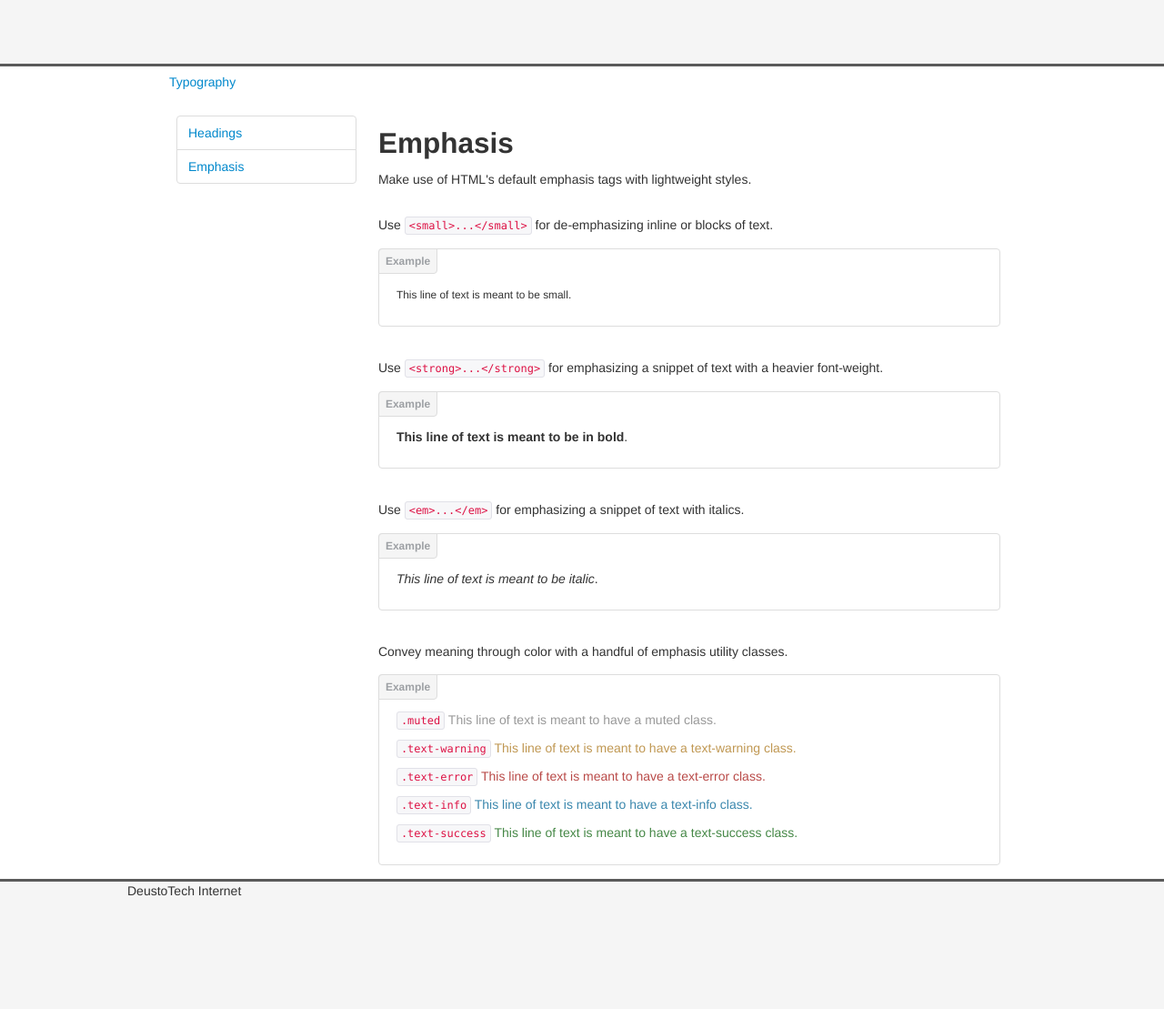
After one commit to etxahun/django-bootstrap, a Django app: a page that uses my_project/markup_app/templates/markup_app/typography/emphasis.html in a window 1280 px wide. The commit adds this page. Shown: the whole page at 91% size. Run offline with Django 3.2, Linux system fonts and the light colour scheme; parts of the project's set-up code (start-up, migrations or seed data) failed here and were passed over; some libraries are stand-ins or nearby versions.

Commit message:
markup_app/typography/emphasis.html added.

```diff
--- /dev/null
+++ b/my_project/markup_app/templates/markup_app/typography/emphasis.html
@@ -0,0 +1,48 @@
+{% extends "markup_app/typography/typography_base.html" %}
+
+<!-- Content block ↓ -->
+{% block spanwide-content %}
+
+	<h2>Emphasis</h2>
+
+	<p>
+		Make use of HTML's default emphasis tags with lightweight styles.
+	</p>
+
+	<br>
+
+    <p>Use <code>&lt;small&gt;...&lt;/small&gt;</code> for de-emphasizing inline or blocks of text.</p>
+	<div class="bs-docs-example">
+		<p><small>This line of text is meant to be small.</small></p>
+	</div>
+
+	<br>
+
+	<p>Use <code>&lt;strong&gt;...&lt;/strong&gt;</code> for emphasizing a snippet of text with a heavier font-weight.</p>
+	<div class="bs-docs-example">
+		<p><strong>This line of text is meant to be in bold</strong>.</p>
+	</div>
+
+	<br>
+
+	<p>Use <code>&lt;em&gt;...&lt;/em&gt;</code> for emphasizing a snippet of text with italics.</p>
+	<div class="bs-docs-example">
+		<p><em>This line of text is meant to be italic</em>.</p>
+	</div>
+
+	<br>
+
+	<p>Convey meaning through color with a handful of emphasis utility classes.</p>
+	<div class="bs-docs-example">
+		<p class="muted"><code>.muted</code> This line of text is meant to have a muted class.</p>
+		<p class="text-warning"><code>.text-warning</code> This line of text is meant to have a text-warning class.</p>
+		<p class="text-error"><code>.text-error</code> This line of text is meant to have a text-error class.</p>
+		<p class="text-info"><code>.text-info</code> This line of text is meant to have a text-info class.</p>
+		<p class="text-success"><code>.text-success</code> This line of text is meant to have a text-success class.</p>
+	</div>
+
+{% endblock %}
+
+<!-- Scripts block ↓ -->
+{% block scripts %}
+{% endblock %}
--- a/my_project/markup_app/templates/markup_app/typography/typography_base.html
+++ b/my_project/markup_app/templates/markup_app/typography/typography_base.html
@@ -6,17 +6,20 @@
 	<div class="row-fluid">
 
 		<!-- Sidebar content ↓ -->
-		<div class="span2">
-			<ul class="nav nav-tabs nav-stacked">
-				<li>
+		<div class="span3">
+			<ul class="nav nav-tabs nav-stacked" id="sidebar">
+				<li id="headings">
 					<a href="">Headings</a>
+				</li>
+				<li id="emphasis">
+					<a href="emphasis">Emphasis</a>
 				</li>
 			</ul>
 		</div>
 
 		<!-- Body content ↓ -->
-		<div class="span10">
-			{% block span10-content %}
+		<div class="span9">
+			{% block spanwide-content %}
 			{% endblock %}
 		</div>
 
--- a/my_project/markup_app/urls.py
+++ b/my_project/markup_app/urls.py
@@ -4,6 +4,7 @@ from django.contrib.staticfiles.urls import staticfiles_urlpatterns
 urlpatterns = patterns('',
     url(r'^$', 'markup_app.views.index', name = 'index'),
     url(r'^typography/$', 'markup_app.views.typography', name = 'typography'),
+    url(r'^emphasis/$', 'markup_app.views.emphasis', name = 'emphasis'),
 )
 
 urlpatterns += staticfiles_urlpatterns()
--- a/my_project/markup_app/views.py
+++ b/my_project/markup_app/views.py
@@ -16,3 +16,7 @@ def index(request):
 
 def typography(request):
     return render_to_response('markup_app/typography/headings.html', {}, context_instance = RequestContext(request))
+
+
+def emphasis(request):
+    return render_to_response('markup_app/typography/emphasis.html', {}, context_instance = RequestContext(request))
```
Also changed, not shown: my_project/markup_app/templates/markup_app/typography/headings.html (+11 -1 lines), my_project/static/css/style.css (line endings or trailing spaces).
